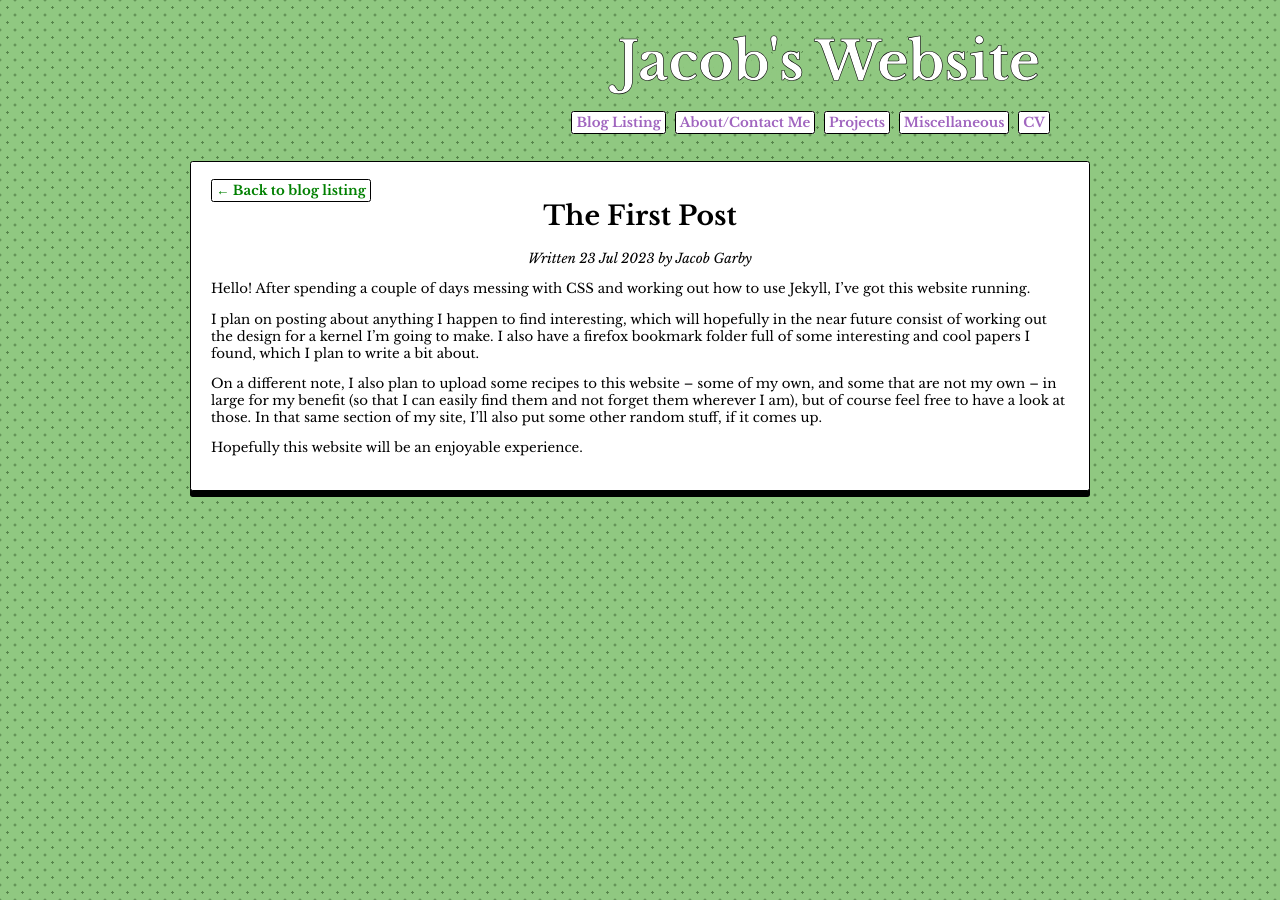
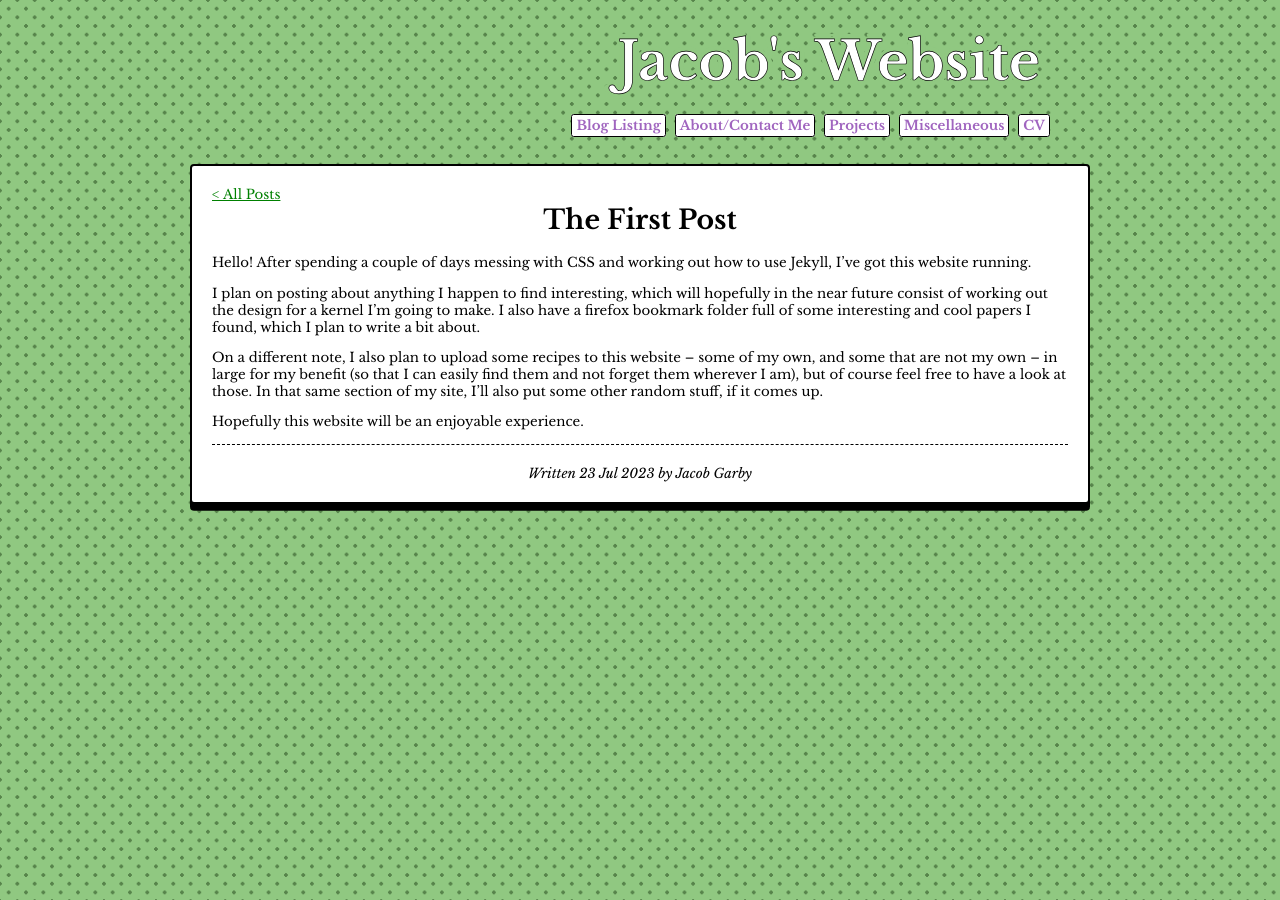
Before and after one commit to j4cobgarby/j4cobgarby.github.io, a Jekyll site: the page built from _posts/2023-07-23-The-first-post.md, in a window 1280 px wide. Built offline with Jekyll 4.4.1, drawn with Linux system fonts in a browser that asks for light colours.

Commit message:
Changed some px to pt and layout of posts

```diff
--- a/_layouts/post.html
+++ b/_layouts/post.html
@@ -2,8 +2,10 @@
 layout: default
 ---
 
-<a class="sitelink sel" href="/">&#8592; Back to blog listing</a>
+<a class="" href="/">&lt; All Posts</a>
 
 <h1>{{page.title}}</h1>
-<p style="text-align: center;"><i>Written {{page.date | date_to_string}} by {{page.author}}</i></p>
+<p style="text-align: center;"></p>
 {{content}}
+<hr>
+<p style="text-align: center; margin: 20px 0 0 0;"><i>Written {{page.date | date_to_string}} by {{page.author}}</i></p>
--- a/assets/css/global.sass
+++ /dev/null
@@ -1 +0,0 @@
-$accnt: green;
--- a/assets/css/style.css
+++ b/assets/css/style.css
@@ -8,12 +8,8 @@ body {
 
     background-image: radial-gradient(#57844b 13%, transparent 13%),
         radial-gradient(#57844b 13%, transparent 13%);
-    background-position: 0 0, 7.5px 7.5px;
-    background-size: 15px 15px;
-}
-
-div {
-    border-radius: 2px;
+    background-position: 0 0, 6.5pt 6.5pt;
+    background-size: 13pt 13pt;
 }
 
 h1 {
@@ -29,11 +25,11 @@ h1.bigtitle {
     text-align: right;
     font-size: 40pt;
     font-weight: bold;
-    margin-bottom: 10px;
+    margin-bottom: 10pt;
 
     color: white;
 
-    -webkit-text-stroke: 0.6px black;
+    -webkit-text-stroke: 0.5pt black;
 
     text-shadow: 5px 0 #90c881, -5px 0 #90c881, 0 5px #90c881, 0 -5px #90c881,
              1px 1px #90c881, -1px -1px #90c881, 1px -1px #90c881, -1px 1px #90c881;
@@ -66,8 +62,8 @@ a.sitelink {
     background-color: white;
 
     padding: 2px 4px 2px 4px;
-    border-radius: 2.5px;
-    border: 0.5px solid black;
+    border-radius: 2pt;
+    border: 0.5pt solid black;
 }
 
 a.sitelink.sel {
@@ -77,22 +73,20 @@ a.sitelink.sel {
 a.sitelink:hover {
     color: white;
     background-color: #a065bf;
-    box-shadow: 0px 0px 2px #a065bf;
 }
 
 a.sitelink.sel:hover {
     color: white;
     background-color: green;
-    box-shadow: 0px 0px 2px green;
 }
 
 div.content {
     display: block;
     background-color: white;
 
-    border: 1px solid black;
-    box-shadow: 0px 6px 0 0 black;
-    border-radius: 2pt;
+    border: 1.5pt solid black;
+    box-shadow: 0 5pt 0 0 black;
+    border-radius: 3pt;
 
     margin: auto;
     max-width: 900px;
@@ -101,7 +95,7 @@ div.content {
 }
 
 pre.highlight {
-    border-left: 1.5px solid black;
+    border-left: 1.25pt solid black;
     border-left-style: dashed;
     padding-left: 10px;
     overflow: scroll;
@@ -120,9 +114,14 @@ ul {
 li {
     padding-top: 5px;
     padding-bottom: 5px;
-    border-bottom: 1px solid grey;
+    border-bottom: 1pt solid grey;
 }
 
 li:last-child {
     border-bottom: none;
 }
+
+hr {
+    border: none;
+    border-top: 1pt dashed black;
+}
```
Also changed, not shown: 8 other files.
